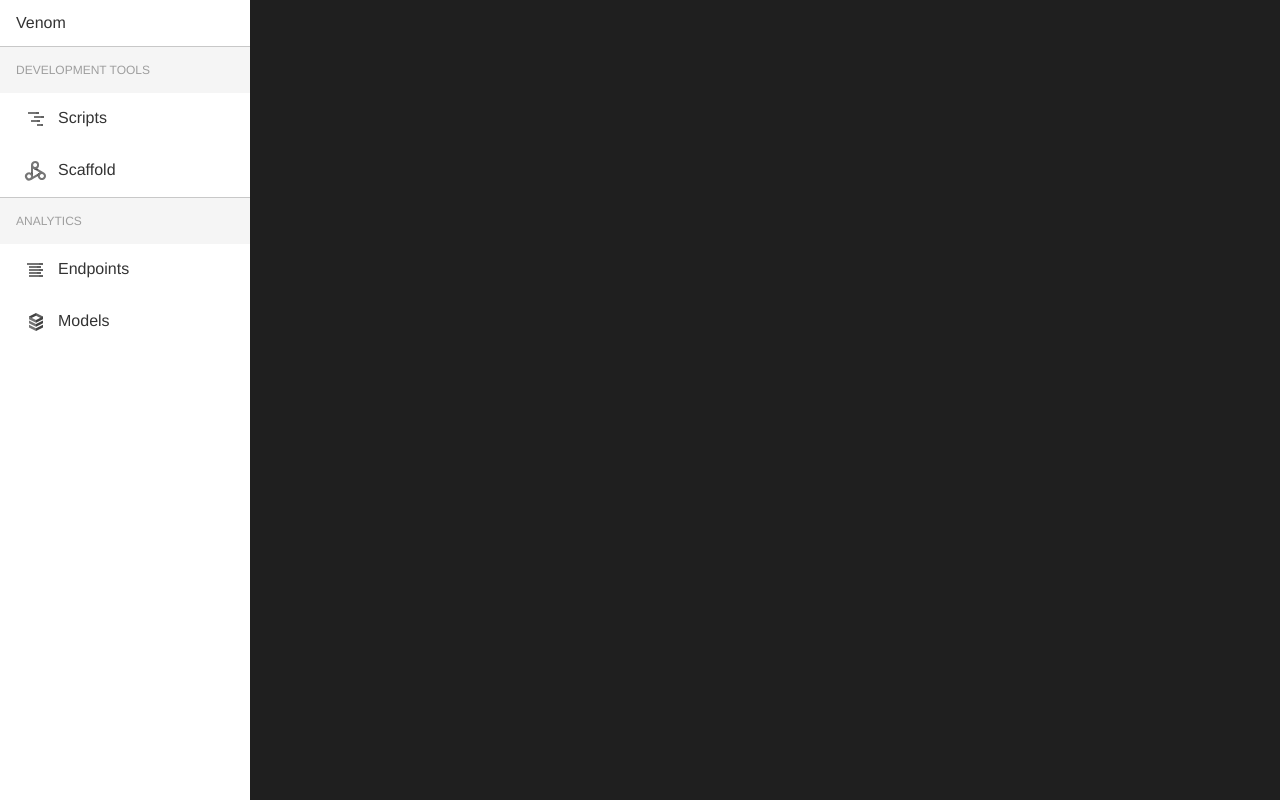
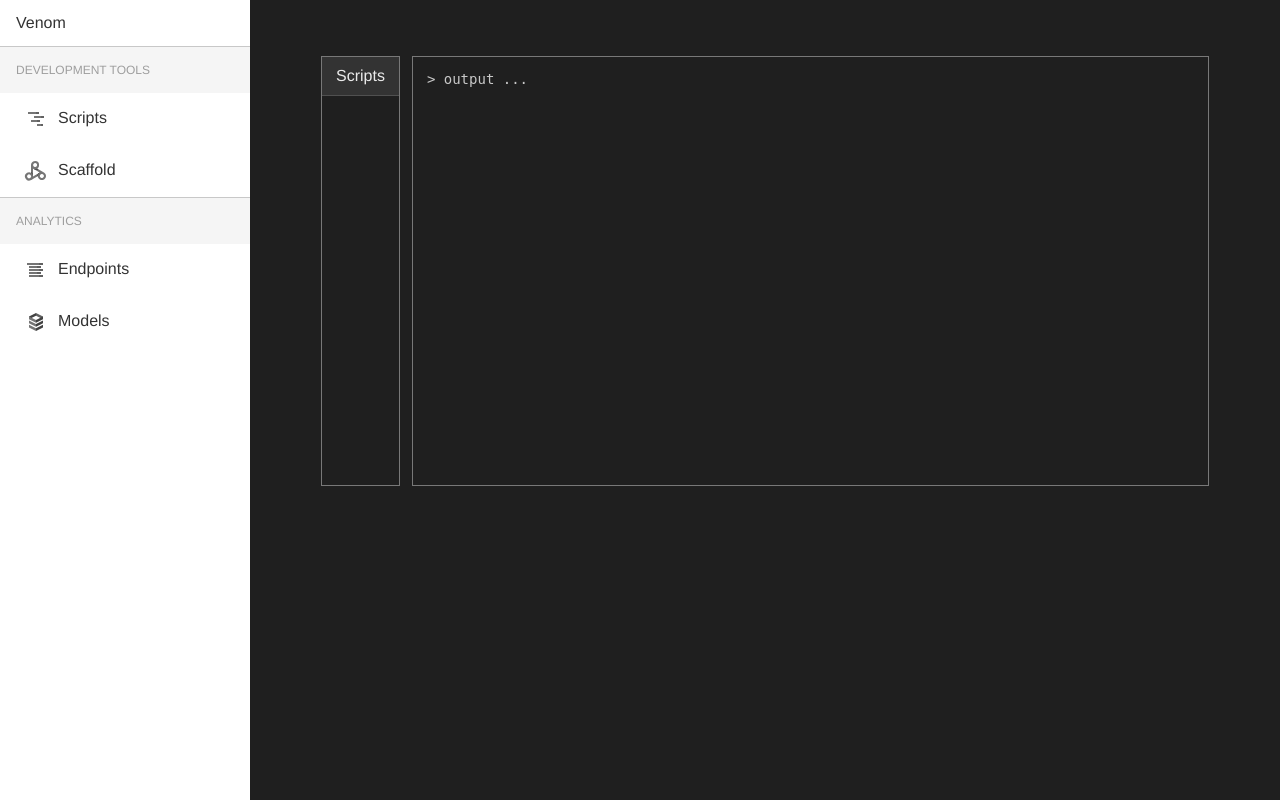
Before and after one commit to HunterLarco/pyvenom, a Python web app: template example/venom/templates/scripts.html in a window 1280 px wide. Run offline with Jinja, Linux system fonts and the light colour scheme; the template is opened without the code that fills it, so the values that code supplies are empty.

Commit message:
scripts design

```diff
--- a/example/app.py
+++ b/example/app.py
@@ -8,5 +8,11 @@ def test_script():
   return 2039438
 
 
+@venom.script
+def hello():
+  print('hello world')
+  return '...completed'
+
+
 import webapp2
 app = webapp2.WSGIApplication([], debug=True)
--- a/example/venom/__init__.py
+++ b/example/venom/__init__.py
@@ -52,7 +52,6 @@ ui = webapp2.WSGIApplication([
 scripts = []
 
 def script(funct):
-  print('\n\nasd\n\n')
   scripts.append(funct)
   return funct
 
--- a/example/venom/templates/resources/css/resets.css
+++ b/example/venom/templates/resources/css/resets.css
@@ -8,6 +8,7 @@ img{border:none;}
   -webkit-tap-highlight-color: rgba(0,0,0,0);
   padding:0px;
   margin:0px;
+  -webkit-font-smoothing: antialiased;
 }
 a{font:inherit;color:inherit;text-decoration:none;cursor:pointer;}
 .clearFix{clear:both;}
--- a/example/venom/templates/scripts.html
+++ b/example/venom/templates/scripts.html
@@ -61,6 +61,58 @@ sidebar item:hover{
   text-decoration:underline;
 }
 
+content centered{
+  display:flex;
+  flex-direction:row;
+
+  max-width:900px;
+  margin:50px auto;
+}
+
+content scripts,
+content pre{
+  display:block;
+
+  border:1px solid rgb(120,120,120);
+  margin:6px;
+
+  height:400px;
+  overflow:scroll;
+}
+
+content scripts{
+  height:428px;
+}
+content scripts item,
+content scripts h1{
+  display:block;
+
+  padding:10px 14px;
+  margin:0px;
+
+  cursor:default;
+}
+content scripts item{
+  cursor:pointer;
+}
+content scripts item:hover{
+  text-decoration:underline;
+}
+content scripts h1{
+  background:rgb(51,51,51);
+  border-bottom:1px solid rgb(80,80,80);
+}
+
+content pre{
+  flex:2;
+
+  padding:14px;
+
+  font-family:monospace;
+  font-size:14px;
+  color:rgb(200,200,200);
+}
+
 </style>
 
 <title>Venom Scripts</title>
@@ -88,15 +140,21 @@ sidebar item:hover{
   <label>Analytics</label>
   <a href='endpoints'><item><img src='images/endpoints.svg'/>Endpoints</item></a>
   <a href='models'><item><img src='images/models.svg'/>Models</item></a>
-
 </sidebar>
 
 <content>
-  {% for script in scripts %}
+  <centered>
 
-  {{ script }}
+    <scripts>
+      <h1>Scripts</h1>
+      {% for script in scripts %}
+      <item>{{ script }}</item>
+      {% endfor %}
+    </scripts>
 
-  {% endfor %}
+    <pre>&gt; output ...</pre>
+
+  </centered>
 </content>
 
 
```
